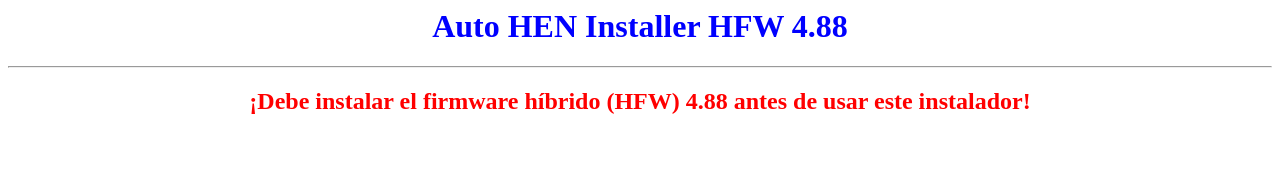
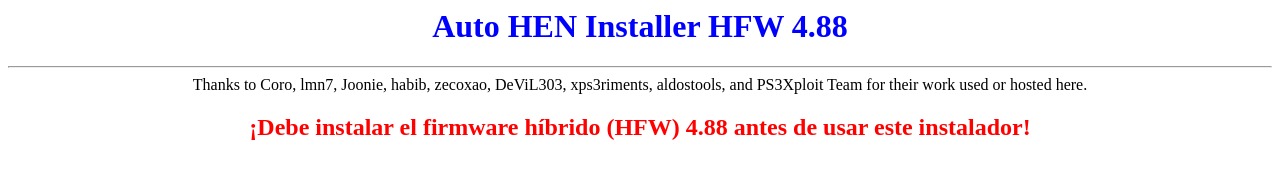
Before and after one commit to Videogamesscz/henauto488, a plain HTML site: page index.html in a window 1280 px wide. Drawn offline with Linux system fonts and the light colour scheme.

Commit message:
Update index.html

```diff
--- a/index.html
+++ b/index.html
@@ -1,7 +1,7 @@
 <title>Auto HEN Installer HFW 4.88</title>
 <center>
 <h1><span style='color:blue'>Auto HEN Installer HFW 4.88</span></h1>
-<hr>
+<hr><span style='color:black'>Thanks to Coro, lmn7, Joonie, habib, zecoxao, DeViL303, xps3riments, aldostools, and PS3Xploit Team for their work used or hosted here.</span></h1>
 <div id="result"></div>
 <div id="exploit"></div>
 <div id="trigger" style="display: none;"></div>
```
